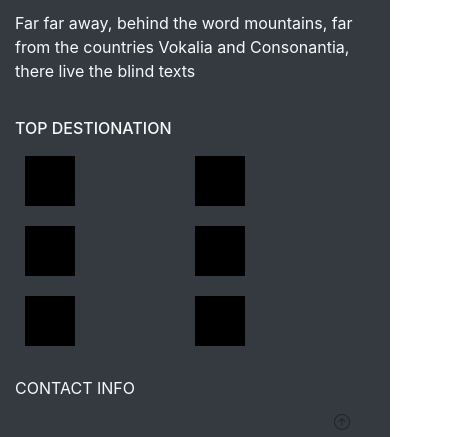
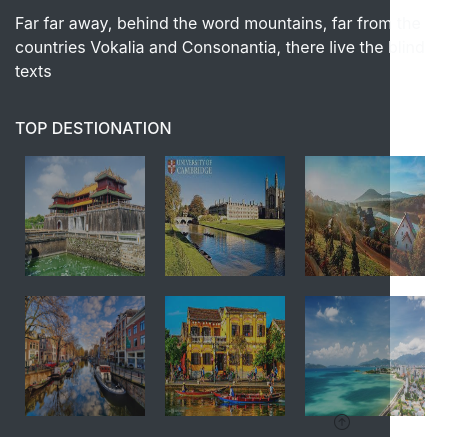
Before and after one commit to nguola/nguola, a plain HTML site: page HTML/index.html in a window 390 px wide. Shown: the part 370-807 px from the top of the page, 455 px wide, since content can reach past the window. Drawn offline with Linux system fonts and the light colour scheme.

Commit message:
Toan Hao

```diff
--- a/CSS/index.css
+++ b/CSS/index.css
@@ -36,10 +36,41 @@
 
 .destination {
     margin: 0px auto;
-    width: 50px;
-    height: 50px;
-    background-color: black;
+    width: 120px;
+    height: 120px;
+    background-color: rgba(0, 0, 0, 0.418);
     margin: 10px;
+    overflow: hidden;
+    transition: 1s ease-in-out;
+    position: relative;
+}
+
+.destination > img {
+    width: 120px;
+    height: 120px;
+    opacity: 60%;
+}
+
+.destination > p{
+    text-transform: uppercase;
+    color: rgb(255, 255, 255);
+    position: absolute;
+    z-index: 10;
+    bottom: 10%;
+    left: 10%;
+    display: none;
+    font-weight: bold;
+}
+
+.destination:hover img{
+    cursor: pointer;
+    opacity: 100%;
+    scale: 1.1;
+}
+
+.destination:hover p {
+    cursor: pointer;
+    display: block;
 }
 
 .go_back_btn {
@@ -48,12 +79,15 @@
     right: 40px;
 }
 
+@media screen and (max-width: 1194px) {
+    .footer_content {
+        grid-template-columns: 40% 60%;
+    }
+
+}
+
 @media screen and (max-width: 770px) {
     .footer_content {
         grid-template-columns: auto;
     }
-
-    .top_destination {
-        grid-template-columns: auto auto;
-    }
 }
--- a/HTML/index.html
+++ b/HTML/index.html
@@ -79,12 +79,30 @@
                         <div class="content_2 text-light">
                             <p class="text-uppercase h6">Top Destionation</p>
                             <div class="top_destination">
-                                <div class="destination"></div>
-                                <div class="destination"></div>
-                                <div class="destination"></div>
-                                <div class="destination"></div>
-                                <div class="destination"></div>
-                                <div class="destination"></div>
+                                <div class="destination">
+                                    <p>Cố đô Huế</p>
+                                    <img src="../IMAGE/codohue.jpg" alt="">
+                                </div>
+                                <div class="destination">
+                                    <p>Cambrirge</p>
+                                    <img src="../IMAGE/cambirge.jpg" alt="">
+                                </div>
+                                <div class="destination">
+                                    <p>Đà Lạt</p>
+                                    <img src="../IMAGE/dalat.jpg" alt="">
+                                </div>
+                                <div class="destination">
+                                    <p>Hà Lan</p>
+                                    <img src="../IMAGE/halan-img.jpg" alt="">
+                                </div>
+                                <div class="destination">
+                                    <p>Hội an</p>
+                                    <img src="../IMAGE/hoian.jpg" alt="">
+                                </div>
+                                <div class="destination">
+                                    <p>Nha Trang</p>
+                                    <img src="../IMAGE/nhatrang.jpg" alt="">
+                                </div>
                             </div>
                         </div>
                         <div class="content_3 text-light">
```
